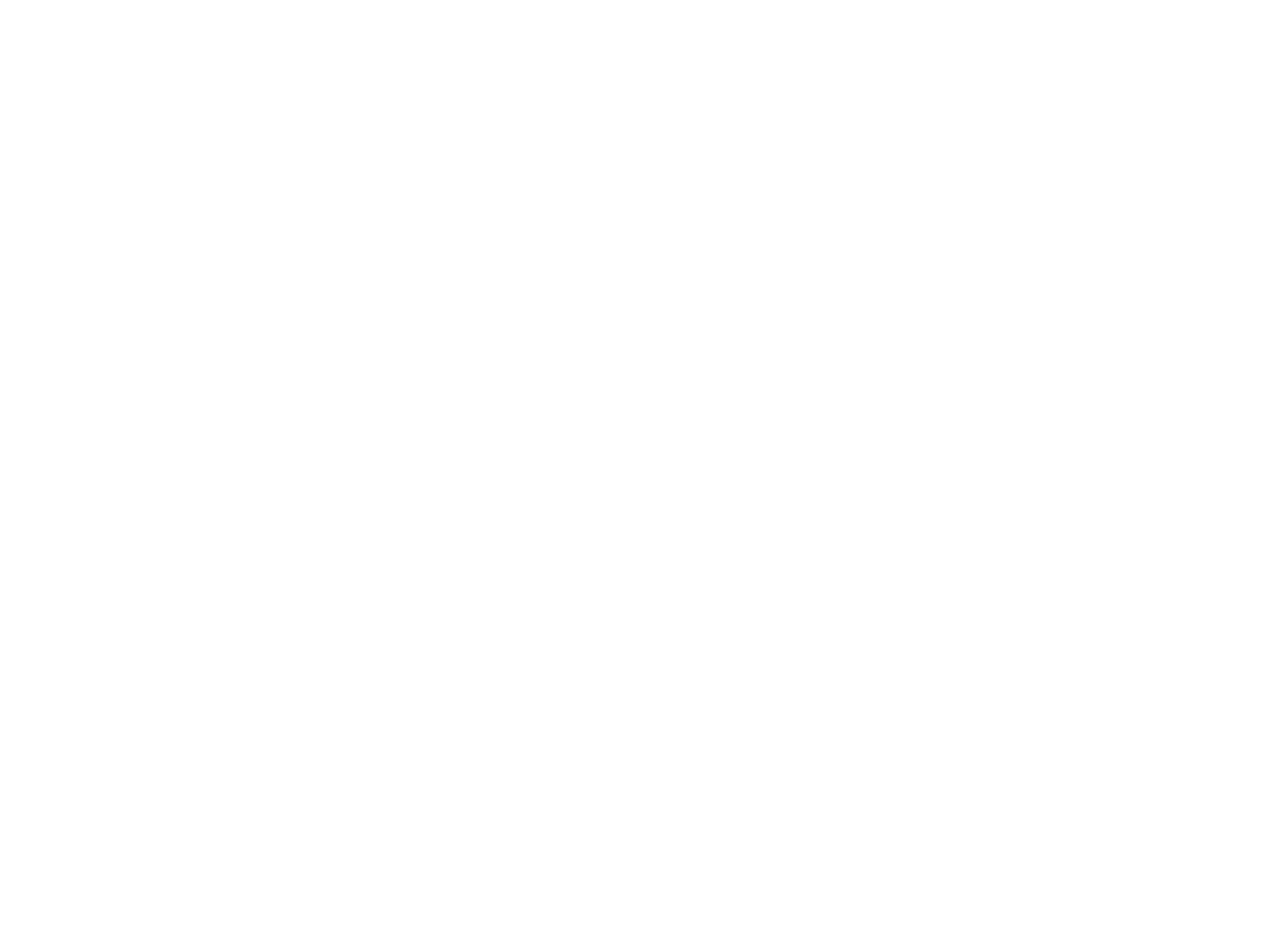
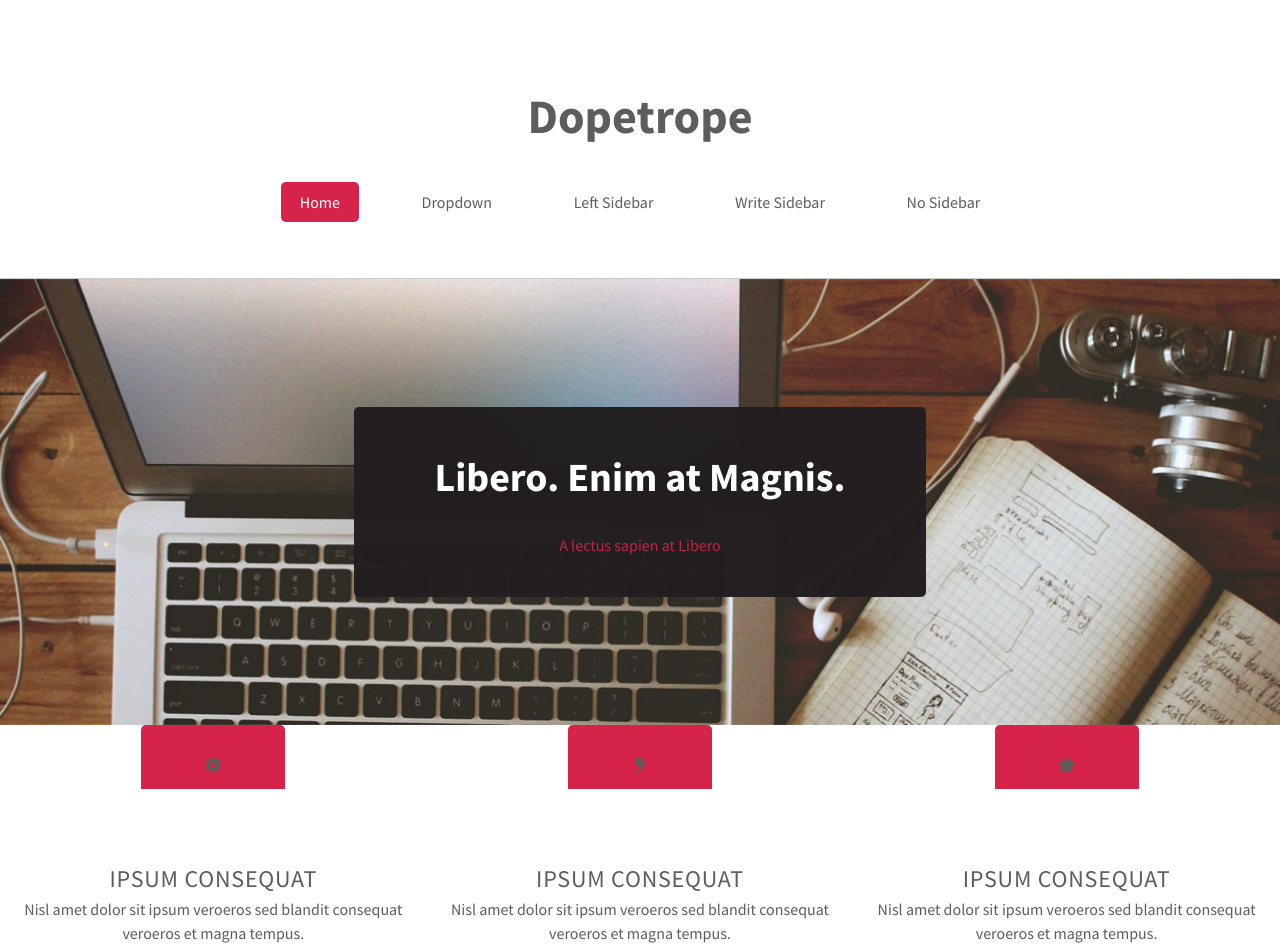
Before and after one commit to srijan-kapoor/collaboration_project, a plain HTML site: page Magenta/index.html in a window 1280 px wide. Before the commit the page ends 800 px from the top, so only its background shows below. Drawn offline with Linux system fonts and the light colour scheme.

Commit message:
hedaer & hero section completed

```diff
--- a/Magenta/assets/stylesheet/style.css
+++ b/Magenta/assets/stylesheet/style.css
@@ -225,3 +225,90 @@ h6 {
 	width: 100%;
 	float: left;
 }
+/**********************************
+***********************************/
+/* Header */
+header {
+    position: relative;
+    background: #ffffff;
+    border-bottom: solid 1px #ccc;
+    padding: 5em 0 4em 0;
+    text-align: center;
+    text-transform: capitalize;
+}
+header h1{
+    margin-bottom: 38px;
+}
+ul{
+    list-style-type: none;
+}
+ul li a{
+    text-decoration: none;
+}
+ul li {
+    display: inline-block;
+    margin: 0px 20px;
+}
+.nav .active {
+    background-color:#D52349;
+	color: #fff;
+	border-radius: 5px;
+}
+.nav a:hover {
+	background-color:#F3F3F3;
+	color:#5d5d5d;
+    border-radius: 5px;
+    cursor: pointer;
+}
+.nav .active:hover{
+    background-color:#D52349;
+    color:#fff;
+    border: 5px;
+}
+.btn {
+	padding:0.6em 1.2em 0.6em 1.2em;
+	border-radius: 5px;
+	font-weight: 500;
+	background: #fff;
+    color:#5d5d5d;
+    outline: 0;
+}
+/******Banner************/
+
+.banner {
+    background: url("./../media/pic01.jpg");
+    background-size: cover;
+    background-repeat: no-repeat;
+    text-align: center;
+    position: relative;
+    padding: 8em 0;
+    margin: 0px;
+}
+.banner  h2 {
+    color: #fff;
+    font-weight: 700;
+    font-size: 2.5em;
+    margin: 0 0 0.65em 0;
+}
+
+.banner-heading {
+    background-color: rgba(34, 30, 31, 0.98);
+    display: inline-block;
+    padding: 2.5em 5em;
+    border-radius: 5px;
+}
+
+.banner-heading p{
+    color: #C42245;
+}
+.icon-feature {
+    position: relative;
+    display: inline-block;
+    background-color: #d52349;
+    width: 9em;
+    padding: 1.75em 0 0.75em 0;
+    border-top-left-radius: 5px;
+    border-top-right-radius: 5px;
+    margin: 0 0 4.5em 0;
+    cursor: default;
+}
--- a/Magenta/index.html
+++ b/Magenta/index.html
@@ -14,11 +14,57 @@
 		<link rel="stylesheet" href="assets/stylesheet/style.css">
 	</head>
 	<body>
+		<!-- header begins here -->
+      <header class="header">
+          <h1>Dopetrope</h1>
+          <nav class="nav">
+              <ul>
+                  <li><a  class="btn active" href="">home</a></li>
+                  <li><a  class="btn" href="">dropdown</a></li>
+                  <li><a  class="btn"  href="">left sidebar</a></li>
+                  <li><a  class="btn" href="">write sidebar</a></li>
+                  <li><a  class="btn" href="">no sidebar</a></li>
+              </ul>
+          </nav>
+      </header>
 		<main>
-			<!-- section one by shubham -->
-			<section>
-
-			</section>
+				<!-- banner section begins here -->
+				 <section class="banner">
+						 <div class="banner-heading">
+								 <h2>Libero. Enim at Magnis.</h2>
+								 <p>A lectus sapien at Libero</p>
+						 </div>
+				 </section>
+				 <!-- Article section -->
+				 <section class="clearfix">
+					 <div class="col-4">
+							 <article class="article article1 text-center">
+									 <div class="icon-feature">
+											 <i class="fas fa-cog"></i>
+									 </div>
+									 <h2 class="heading uppercase">Ipsum consequat</h2>
+									 <p class="article__text">Nisl amet dolor sit ipsum veroeros sed blandit consequat veroeros et magna tempus.</p>
+							 </article>
+					 </div>
+					 <div class="col-4">
+							 <article class="article article1 text-center">
+									 <div class="icon-feature">
+											 <i class="fas fa-bolt"></i>
+									 </div>
+									 <h2 class="heading uppercase">Ipsum consequat</h2>
+									 <p class="article__text">Nisl amet dolor sit ipsum veroeros sed blandit consequat veroeros et magna tempus.</p>
+							 </article>
+					 </div>
+					 <div class="col-4">
+							 <article class="article article1 text-center">
+									 <div class="icon-feature">
+											 <i class="fas fa-star"></i>
+									 </div>
+									 <h2 class="heading uppercase">Ipsum consequat</h2>
+									 <p class="article__text">Nisl amet dolor sit ipsum veroeros sed blandit consequat veroeros et magna tempus.</p>
+							 </article>
+					 </div>
+				 </section>
 
 			<!-- section two by srijan -->
 			<section>
```
Also changed, not shown: Magenta/assets/media/pic01.jpg (added).
